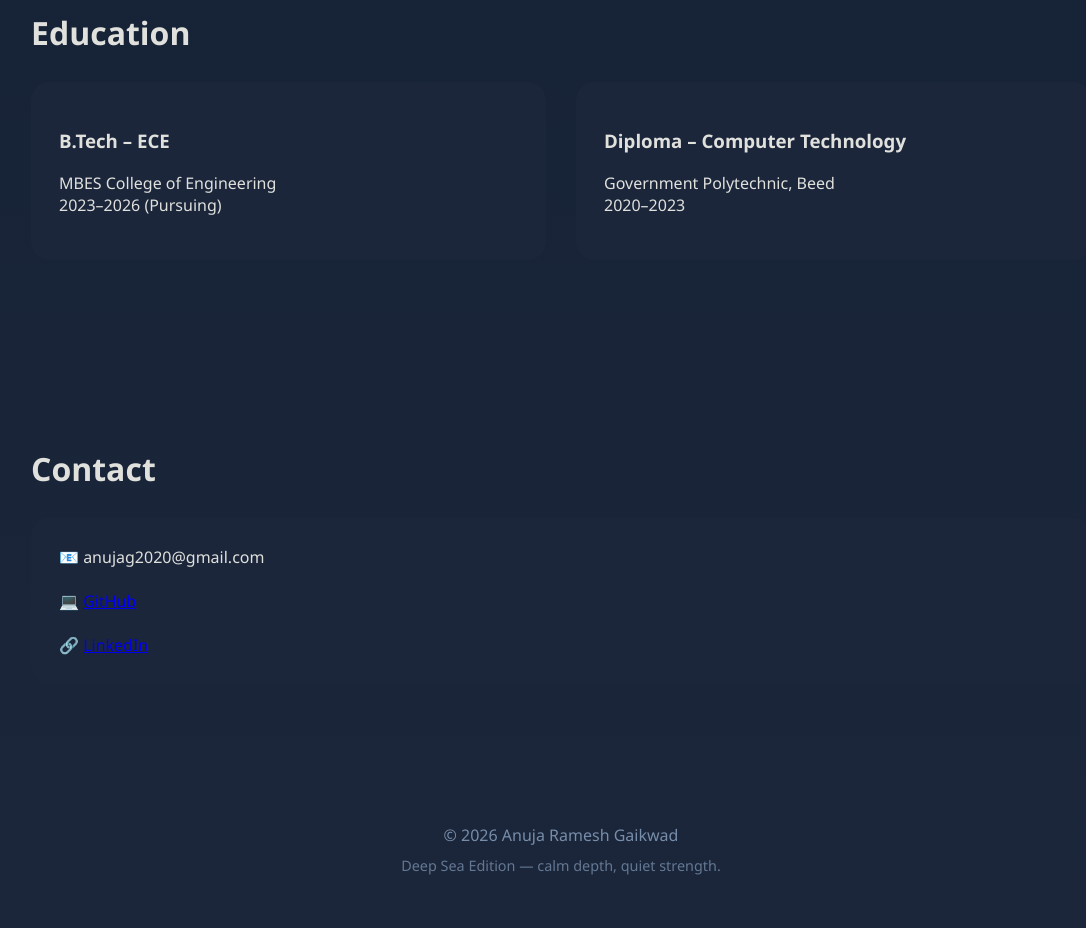
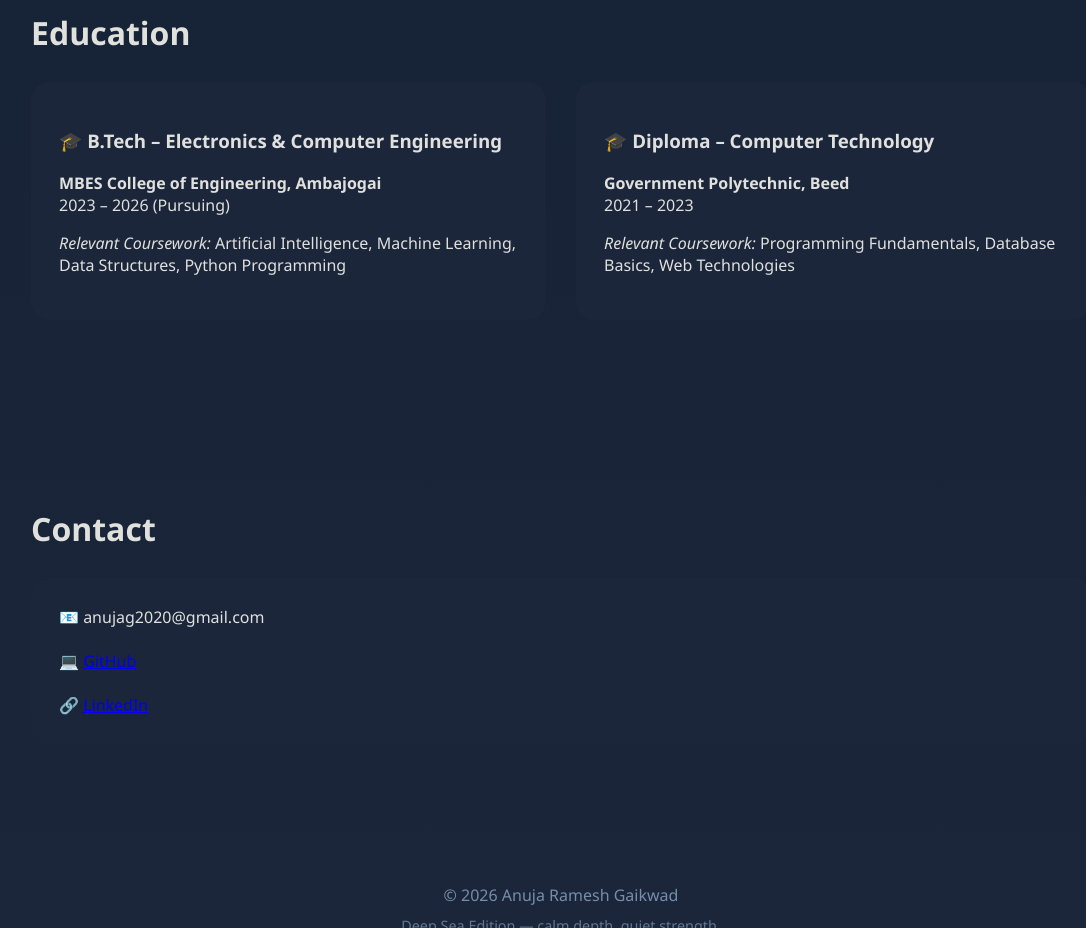
Before and after one commit to AnujaGaikwad/AnujaGaikwad.github.io, a plain HTML site: page index.html in a window 1280 px wide. Shown: the part 2140-3068 px from the top of the page, without its empty margins (79-1165 px from the left). Drawn offline with Linux system fonts and the light colour scheme.

Commit message:
Enhance education section with details and coursework
Updated education section with detailed information and relevant coursework.

```diff
--- a/index.html
+++ b/index.html
@@ -282,17 +282,36 @@ Final-year <strong>B.Tech Electronics & Computer Engineering</strong> student fo
 
 <section id="education">
 <h2>Education</h2>
+
 <div class="grid">
+
   <div class="card">
-    <h3>B.Tech – ECE</h3>
-    <p>MBES College of Engineering<br>2023–2026 (Pursuing)</p>
+    <h3>🎓 B.Tech – Electronics & Computer Engineering</h3>
+    <p>
+      <strong>MBES College of Engineering, Ambajogai</strong><br>
+      2023 – 2026 (Pursuing)
+    </p>
+    <p>
+      <em>Relevant Coursework:</em> Artificial Intelligence, Machine Learning,
+      Data Structures, Python Programming
+    </p>
   </div>
+
   <div class="card">
-    <h3>Diploma – Computer Technology</h3>
-    <p>Government Polytechnic, Beed<br>2020–2023</p>
+    <h3>🎓 Diploma – Computer Technology</h3>
+    <p>
+      <strong>Government Polytechnic, Beed</strong><br>
+      2021 – 2023
+    </p>
+    <p>
+      <em>Relevant Coursework:</em> Programming Fundamentals,
+      Database Basics, Web Technologies
+    </p>
   </div>
+
 </div>
 </section>
+
 
 <section id="contact">
 <h2>Contact</h2>
```
